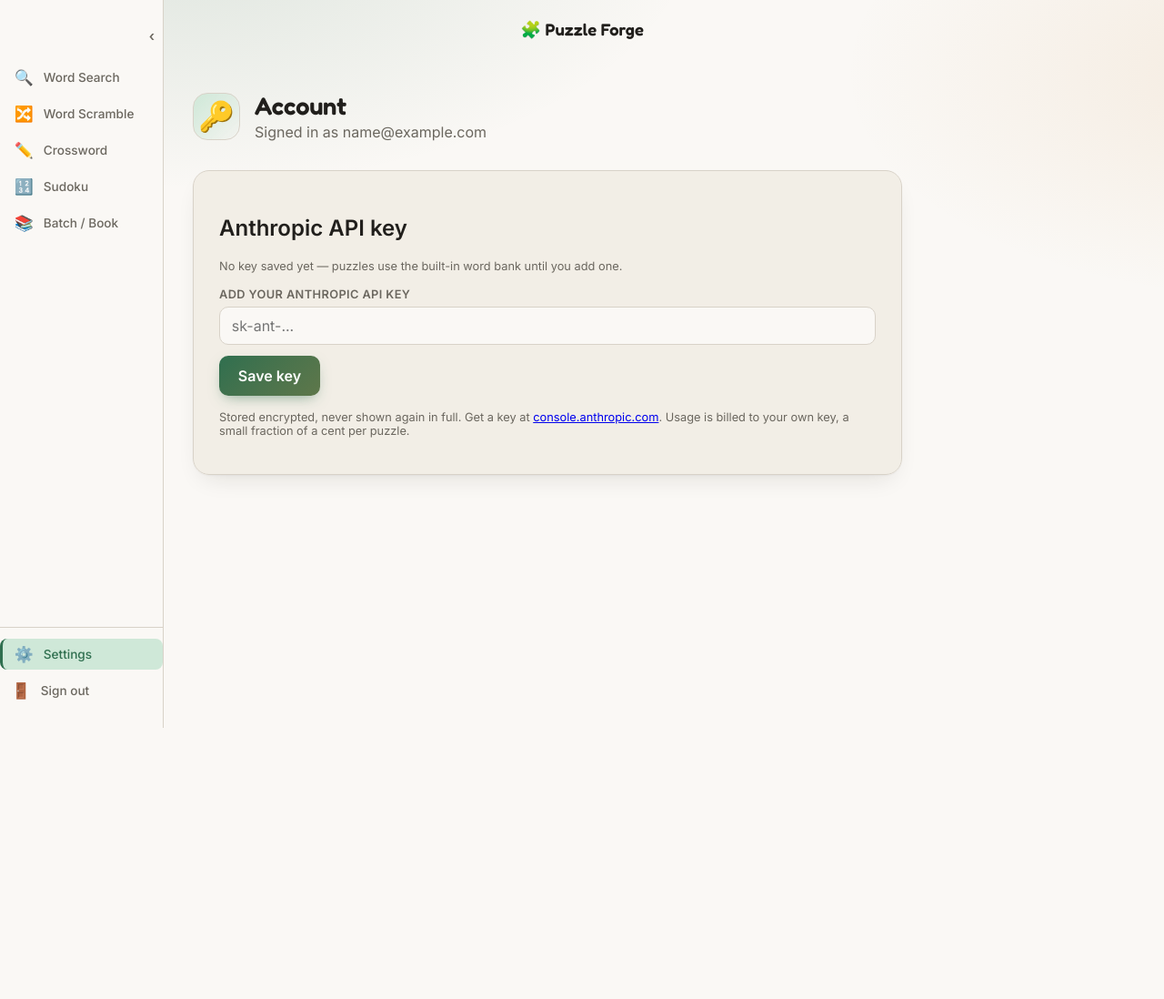
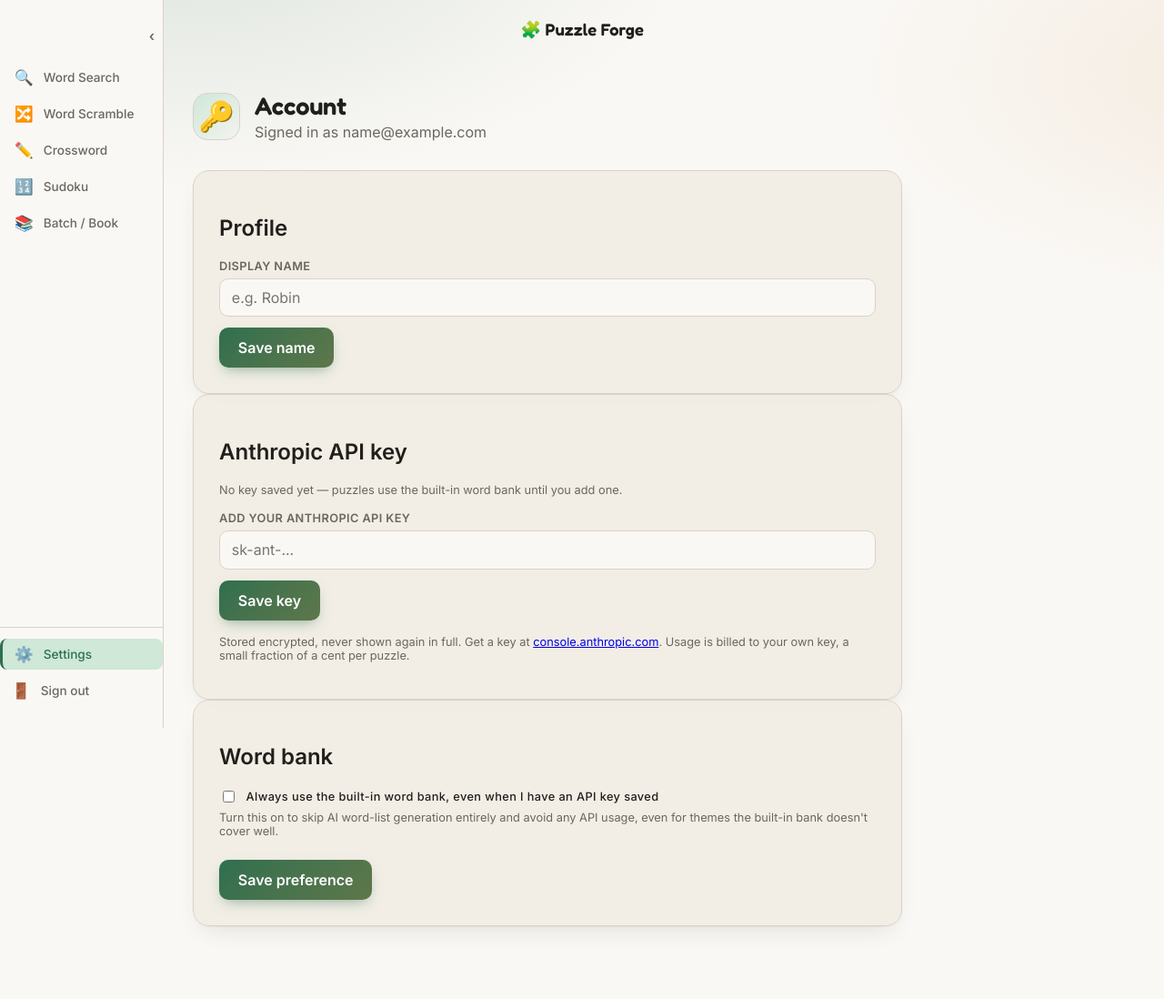
Before and after one commit to rspahn-dev/puzzle-forge, a Flask app: page /account/ in a window 1280 px wide. Shown: the whole page at 91% size. Before the commit the page ends 800 px from the top, so only its background shows below. Run offline with Flask 3, Linux system fonts and the light colour scheme; the visitor is signed in with stand-in values (Sample User, id 1); data that the repository does not hold is empty.

Commit message:
Add editable display name and offline-word-bank preference to Account
Adds two account settings: an editable display name (previously stored
but never exposed, and silently overwritten from Google on every login)
and a "always use the built-in word bank" toggle that lets a user skip
AI word-list generation entirely, even when they have an API key saved.

```diff
--- a/account/routes.py
+++ b/account/routes.py
@@ -15,10 +15,23 @@
     error = None
 
     if request.method == "POST":
-        if request.form.get("action") == "remove":
+        action = request.form.get("action")
+
+        if action == "remove":
             if existing:
                 db.session.delete(existing)
                 db.session.commit()
+            return redirect(url_for("account.index"))
+
+        if action == "update_profile":
+            display_name = (request.form.get("display_name") or "").strip()
+            current_user.display_name = display_name or None
+            db.session.commit()
+            return redirect(url_for("account.index"))
+
+        if action == "update_prefs":
+            current_user.prefer_offline_wordbank = bool(request.form.get("prefer_offline_wordbank"))
+            db.session.commit()
             return redirect(url_for("account.index"))
 
         new_key = (request.form.get("api_key") or "").strip()
--- a/auth/routes.py
+++ b/auth/routes.py
@@ -27,7 +27,6 @@
         db.session.add(user)
     else:
         user.email = email
-        user.display_name = name
     db.session.commit()
 
     login_user(user)
--- a/games/batch/routes.py
+++ b/games/batch/routes.py
@@ -33,6 +33,8 @@
 
 
 def _resolve_api_key():
+    if current_user.prefer_offline_wordbank:
+        return None
     row = ApiKey.query.filter_by(user_id=current_user.id, provider="anthropic").first()
     return decrypt_api_key(row.encrypted_key) if row else None
 
@@ -41,7 +43,7 @@
 @login_required
 def index():
     has_api_key = ApiKey.query.filter_by(user_id=current_user.id, provider="anthropic").first() is not None
-    return render_template("batch/index.html", has_api_key=has_api_key)
+    return render_template("batch/index.html", has_api_key=has_api_key, prefer_offline=current_user.prefer_offline_wordbank)
 
 
 @batch_bp.route("/generate", methods=["POST"])
--- a/games/crossword/routes.py
+++ b/games/crossword/routes.py
@@ -18,6 +18,8 @@
 
 def _resolve_api_key():
     if current_user.is_authenticated:
+        if current_user.prefer_offline_wordbank:
+            return None
         row = ApiKey.query.filter_by(user_id=current_user.id, provider="anthropic").first()
         if row:
             return decrypt_api_key(row.encrypted_key)
@@ -32,9 +34,11 @@
 @crossword_bp.route("/")
 def index():
     has_api_key = False
+    prefer_offline = False
     if current_user.is_authenticated:
         has_api_key = ApiKey.query.filter_by(user_id=current_user.id, provider="anthropic").first() is not None
-    return render_template("crossword/index.html", has_api_key=has_api_key)
+        prefer_offline = current_user.prefer_offline_wordbank
+    return render_template("crossword/index.html", has_api_key=has_api_key, prefer_offline=prefer_offline)
 
 
 @crossword_bp.route("/generate", methods=["POST"])
--- a/games/word_scramble/routes.py
+++ b/games/word_scramble/routes.py
@@ -17,6 +17,8 @@
 
 def _resolve_api_key():
     if current_user.is_authenticated:
+        if current_user.prefer_offline_wordbank:
+            return None
         row = ApiKey.query.filter_by(user_id=current_user.id, provider="anthropic").first()
         if row:
             return decrypt_api_key(row.encrypted_key)
@@ -31,9 +33,11 @@
 @word_scramble_bp.route("/")
 def index():
     has_api_key = False
+    prefer_offline = False
     if current_user.is_authenticated:
         has_api_key = ApiKey.query.filter_by(user_id=current_user.id, provider="anthropic").first() is not None
-    return render_template("word_scramble/index.html", has_api_key=has_api_key)
+        prefer_offline = current_user.prefer_offline_wordbank
+    return render_template("word_scramble/index.html", has_api_key=has_api_key, prefer_offline=prefer_offline)
 
 
 @word_scramble_bp.route("/generate", methods=["POST"])
--- a/games/word_search/routes.py
+++ b/games/word_search/routes.py
@@ -17,6 +17,8 @@
 
 def _resolve_api_key():
     if current_user.is_authenticated:
+        if current_user.prefer_offline_wordbank:
+            return None
         row = ApiKey.query.filter_by(user_id=current_user.id, provider="anthropic").first()
         if row:
             return decrypt_api_key(row.encrypted_key)
@@ -31,9 +33,11 @@
 @word_search_bp.route("/")
 def index():
     has_api_key = False
+    prefer_offline = False
     if current_user.is_authenticated:
         has_api_key = ApiKey.query.filter_by(user_id=current_user.id, provider="anthropic").first() is not None
-    return render_template("word_search/index.html", has_api_key=has_api_key)
+        prefer_offline = current_user.prefer_offline_wordbank
+    return render_template("word_search/index.html", has_api_key=has_api_key, prefer_offline=prefer_offline)
 
 
 @word_search_bp.route("/generate", methods=["POST"])
--- a/models.py
+++ b/models.py
@@ -19,6 +19,7 @@
     google_sub = db.Column(db.String(64), unique=True, nullable=False, index=True)
     email = db.Column(db.String(255), nullable=False)
     display_name = db.Column(db.String(255))
+    prefer_offline_wordbank = db.Column(db.Boolean, nullable=False, default=False, server_default="false")
     created_at = db.Column(db.DateTime, default=_now)
 
     api_keys = db.relationship("ApiKey", backref="user", cascade="all, delete-orphan")
--- a/static/style.css
+++ b/static/style.css
@@ -281,6 +281,16 @@
 textarea { resize: vertical; min-height: 7rem; font-family: "JetBrains Mono", monospace; font-size: 0.9rem; }
 
 .field-hint { color: var(--muted); font-size: 0.78rem; margin: 0.35rem 0 0; }
+.checkbox-label {
+  display: flex;
+  flex-direction: row;
+  align-items: center;
+  gap: 0.6rem;
+  text-transform: none;
+  font-weight: 500;
+  color: var(--fg);
+}
+.checkbox-label input[type="checkbox"] { width: auto; }
 [data-game-fields] { display: none; }
 [data-game-fields].active { display: flex; flex-direction: column; gap: 1.1rem; }
 .field[data-game-fields].active { gap: 0; }
--- a/templates/account/index.html
+++ b/templates/account/index.html
@@ -10,6 +10,16 @@
     </header>
 
     {% if error %}<p class="flash flash-error">{{ error }}</p>{% endif %}
+
+    <section class="card">
+      <h2>Profile</h2>
+      <form method="post" class="field">
+        <input type="hidden" name="action" value="update_profile">
+        <label for="display_name">Display name</label>
+        <input id="display_name" name="display_name" type="text" value="{{ current_user.display_name or '' }}" placeholder="e.g. Robin" autocomplete="off">
+        <button type="submit" style="margin-top: 0.75rem;">Save name</button>
+      </form>
+    </section>
 
     <section class="card">
       <h2>Anthropic API key</h2>
@@ -26,6 +36,7 @@
       {% endif %}
 
       <form method="post" class="field" style="margin-top: 1rem;">
+        <input type="hidden" name="action" value="save_key">
         <label for="api_key">{{ "Replace" if masked_key else "Add" }} your Anthropic API key</label>
         <input id="api_key" name="api_key" type="password" placeholder="sk-ant-..." autocomplete="off" required>
         <button type="submit" style="margin-top: 0.75rem;">Save key</button>
@@ -37,4 +48,17 @@
         Usage is billed to your own key, a small fraction of a cent per puzzle.
       </p>
     </section>
+
+    <section class="card">
+      <h2>Word bank</h2>
+      <form method="post" class="field">
+        <input type="hidden" name="action" value="update_prefs">
+        <label class="checkbox-label">
+          <input type="checkbox" name="prefer_offline_wordbank" {% if current_user.prefer_offline_wordbank %}checked{% endif %}>
+          Always use the built-in word bank, even when I have an API key saved
+        </label>
+        <p class="hint">Turn this on to skip AI word-list generation entirely and avoid any API usage, even for themes the built-in bank doesn't cover well.</p>
+        <button type="submit" style="margin-top: 0.75rem;">Save preference</button>
+      </form>
+    </section>
 {% endblock %}
--- a/templates/batch/index.html
+++ b/templates/batch/index.html
@@ -14,6 +14,12 @@
       Browsing anonymously — themed puzzles use the built-in word bank.
       <a href="{{ url_for('auth.login') }}">Sign in with Google</a> and add your own
       Anthropic API key in Account to generate live AI word lists per theme.
+    </p>
+    {% elif prefer_offline %}
+    <p class="ai-note">
+      AI word lists are turned off in
+      <a href="{{ url_for('account.index') }}">Account</a> — themed puzzles use the
+      built-in word bank.
     </p>
     {% elif not has_api_key %}
     <p class="ai-note">
--- a/templates/crossword/index.html
+++ b/templates/crossword/index.html
@@ -14,6 +14,12 @@
       Browsing anonymously — puzzles use the built-in word bank and generic clues.
       <a href="{{ url_for('auth.login') }}">Sign in with Google</a> and add your own
       Anthropic API key in Account to generate live AI word lists and clues for any theme.
+    </p>
+    {% elif prefer_offline %}
+    <p class="ai-note">
+      AI word lists are turned off in
+      <a href="{{ url_for('account.index') }}">Account</a> — puzzles use the
+      built-in word bank and generic clues.
     </p>
     {% elif not has_api_key %}
     <p class="ai-note">
--- a/templates/word_scramble/index.html
+++ b/templates/word_scramble/index.html
@@ -14,6 +14,12 @@
       Browsing anonymously — puzzles use the built-in word bank.
       <a href="{{ url_for('auth.login') }}">Sign in with Google</a> and add your own
       Anthropic API key in Account to generate live AI word lists for any theme.
+    </p>
+    {% elif prefer_offline %}
+    <p class="ai-note">
+      AI word lists are turned off in
+      <a href="{{ url_for('account.index') }}">Account</a> — puzzles use the
+      built-in word bank.
     </p>
     {% elif not has_api_key %}
     <p class="ai-note">
--- a/templates/word_search/index.html
+++ b/templates/word_search/index.html
@@ -14,6 +14,12 @@
       Browsing anonymously — puzzles use the built-in word bank.
       <a href="{{ url_for('auth.login') }}">Sign in with Google</a> and add your own
       Anthropic API key in Account to generate live AI word lists for any theme.
+    </p>
+    {% elif prefer_offline %}
+    <p class="ai-note">
+      AI word lists are turned off in
+      <a href="{{ url_for('account.index') }}">Account</a> — puzzles use the
+      built-in word bank.
     </p>
     {% elif not has_api_key %}
     <p class="ai-note">
```
Also changed, not shown: migrations/versions/bdca70ffdf13_add_prefer_offline_wordbank_to_user.py (added, +32 -0 lines).
